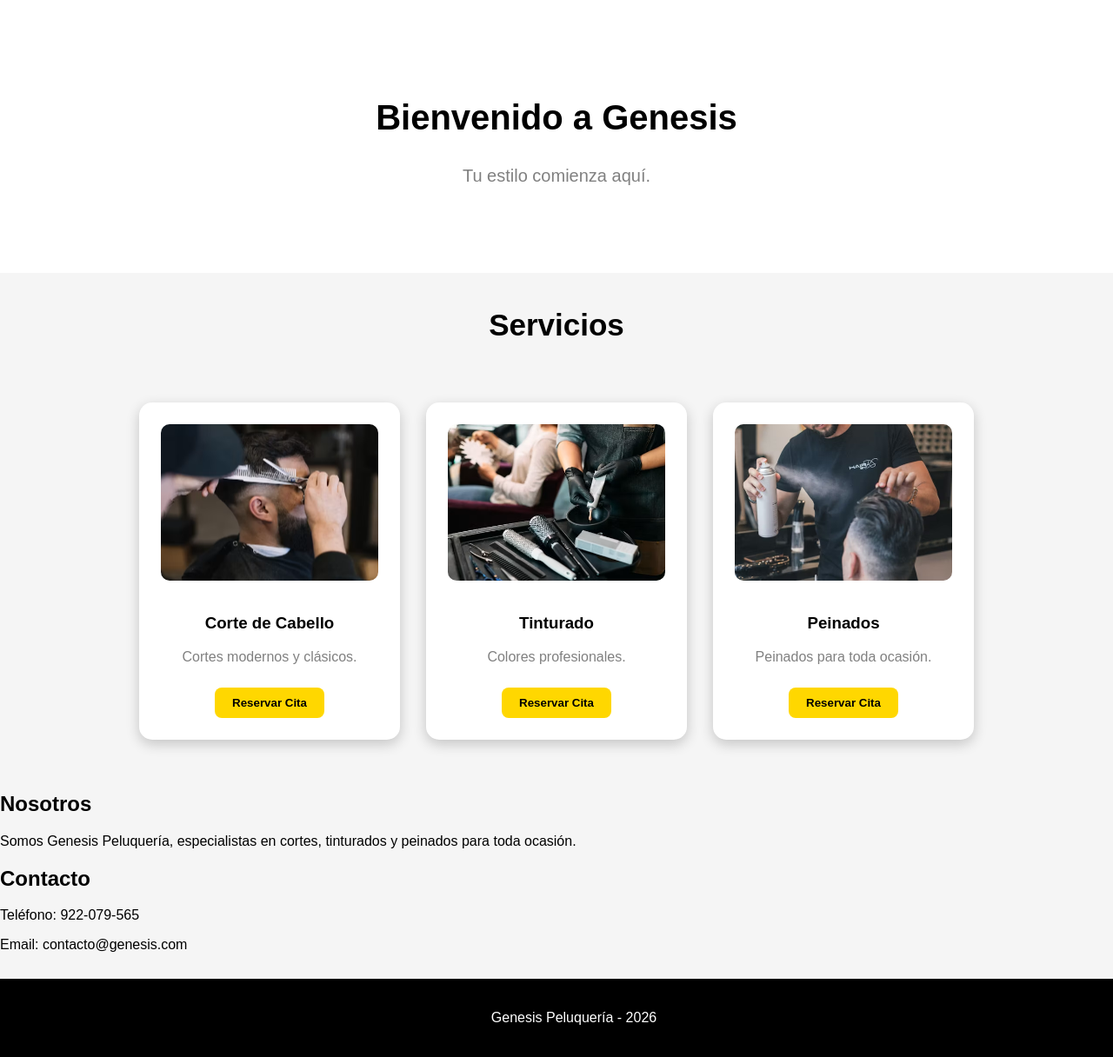
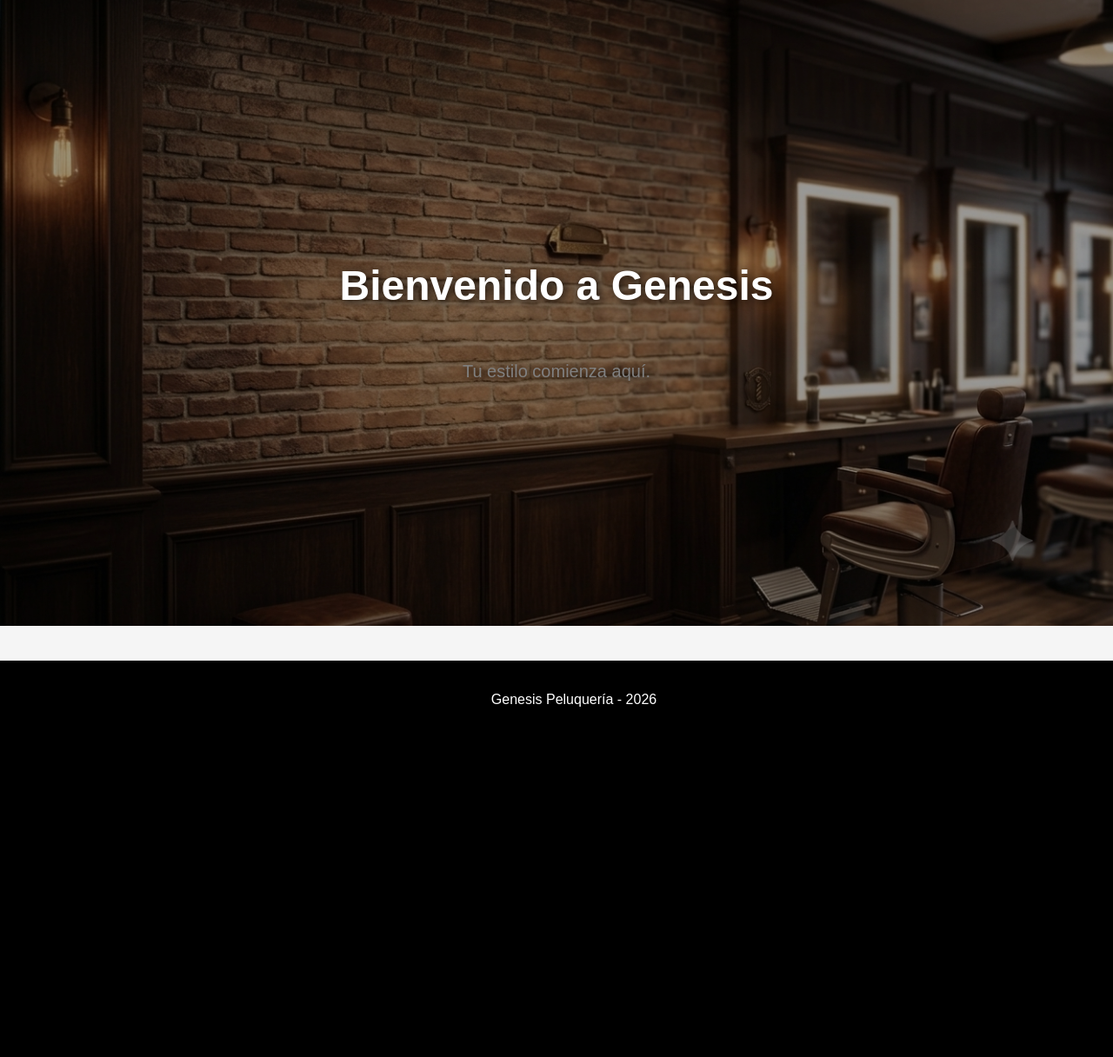
Before and after one commit to xleftx1/Genesis-github, a Flask app: page / in a window 1280 px wide. Shown: the part 149-1365 px from the top of the page at 87% size. After the commit the page ends 962 px from the top, so only its background shows below. Run offline with Flask 3, Linux system fonts and the light colour scheme.

Commit message:
Agregados nuevos avances al proyecto

```diff
--- a/app.py
+++ b/app.py
@@ -6,5 +6,17 @@ app = Flask(__name__)
 def inicio():
     return render_template("index.html")
 
+@app.route("/nosotros")
+def nosotros():
+    return render_template("nosotros.html")
+
+@app.route("/contacto")
+def contacto():
+    return render_template("contacto.html")
+
+@app.route("/servicios")
+def servicios():
+    return render_template("servicios.html")
+
 if __name__ == "__main__":
     app.run(debug=True);
--- a/static/style.css
+++ b/static/style.css
@@ -33,14 +33,28 @@ color: gold;
 }
 
 .principal{
+height: 90vh;
+display: flex;
+flex-direction: column;
+justify-content: center;
+align-items: center;
 text-align: center;
-padding: 80px 20px;
-background: white;
+
+background: url('/static/img/fondo.png') center/cover no-repeat;
+position: relative;
+color: white;
 }
 
 .principal h2{
-font-size: 40px;
-color: black;
+font-size: 48px;
+color: white;
+text-shadow: 2px 2px 10px rgba(0,0,0,0.8);
+}
+
+.principal p{
+font-size: 20px;
+color: #f1f1f1;
+text-shadow: 1px 1px 8px rgba(0,0,0,0.7);
 }
 
 .principal p{
@@ -118,3 +132,17 @@ padding: 20px;
 margin-top: 30px;
 width: 100%;
 }
+.principal::before{
+content: "";
+position: absolute;
+top: 0;
+left: 0;
+width: 100%;
+height: 100%;
+background: rgba(0,0,0,0.4);
+}
+
+.principal *{
+position: relative;
+z-index: 1;
+}
--- a/templates/index.html
+++ b/templates/index.html
@@ -1,11 +1,4 @@
-<!DOCTYPE html>
-<html lang="es">
-<head>
-    <meta charset="UTF-8">
-    <meta name="viewport" content="width=device-width, initial-scale=1.0">
-    <title>Genesis Peluquería</title>
-
-   <!DOCTYPE html>
+ <!DOCTYPE html>
 
 <html lang="es">
 <head>
@@ -14,7 +7,7 @@
     <title>Genesis Peluquería</title>
 
 
-<link rel="stylesheet" href="{{ url_for('static', filename='style.css') }}">
+ <link rel="stylesheet" href="{{ url_for('static', filename='style.css') }}">
 
 
 </head>
@@ -25,10 +18,10 @@
     <h1>Genesis</h1>
 
     <nav>
-    <a href="#inicio">Inicio</a>
-    <a href="#servicios">Servicios</a>
-    <a href="#nosotros">Nosotros</a>
-    <a href="#contacto">Contacto</a>
+    <a href="/">Inicio</a>
+    <a href="servicios">Servicios</a>
+    <a href="/nosotros">Nosotros</a>
+    <a href="/contacto">Contacto</a>
     </nav>
 </header>
 
@@ -37,42 +30,8 @@
     <p>Tu estilo comienza aquí.</p>
 </section>
 
-<h2 id="servicios" class="titulo-servicios">Servicios</h2>
+<h2 id="servicios" class="titulo-servicios"></h2>
 
-<section class="servicios">
-
-    <div class="tarjeta">
-        <img src="/static/img/corte.avif" alt="Corte de Cabello">
-        <h3>Corte de Cabello</h3>
-        <p>Cortes modernos y clásicos.</p>
-        <button>Reservar Cita</button>
-    </div>
-
-    <div class="tarjeta">
-        <img src="/static/img/tinturado.avif" alt="Tinturado">
-        <h3>Tinturado</h3>
-        <p>Colores profesionales.</p>
-        <button>Reservar Cita</button>
-    </div>
-
-    <div class="tarjeta">
-        <img src="/static/img/peinado.avif" alt="Peinados">
-        <h3>Peinados</h3>
-        <p>Peinados para toda ocasión.</p>
-        <button>Reservar Cita</button>
-    </div>
-
-</section>
-<section id="nosotros">
-    <h2>Nosotros</h2>
-    <p>Somos Genesis Peluquería, especialistas en cortes, tinturados y peinados para toda ocasión.</p>
-</section>
-
-<section id="contacto">
-    <h2>Contacto</h2>
-    <p>Teléfono: 922-079-565</p>
-    <p>Email: contacto@genesis.com</p>
-</section>
 <footer>
     <p>Genesis Peluquería - 2026</p>
 </footer>
```
Also changed, not shown: templates/contacto.html (added, +51 -0 lines), templates/nosotros.html (added, +51 -0 lines), templates/servicios.html (added, +55 -0 lines), static/img/fondo.png (added), static/img/nosotros.png (added).
